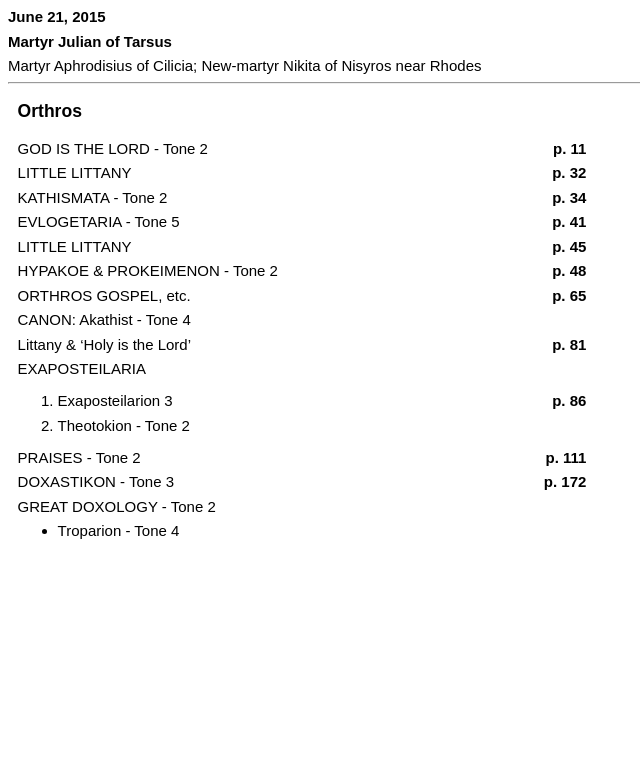
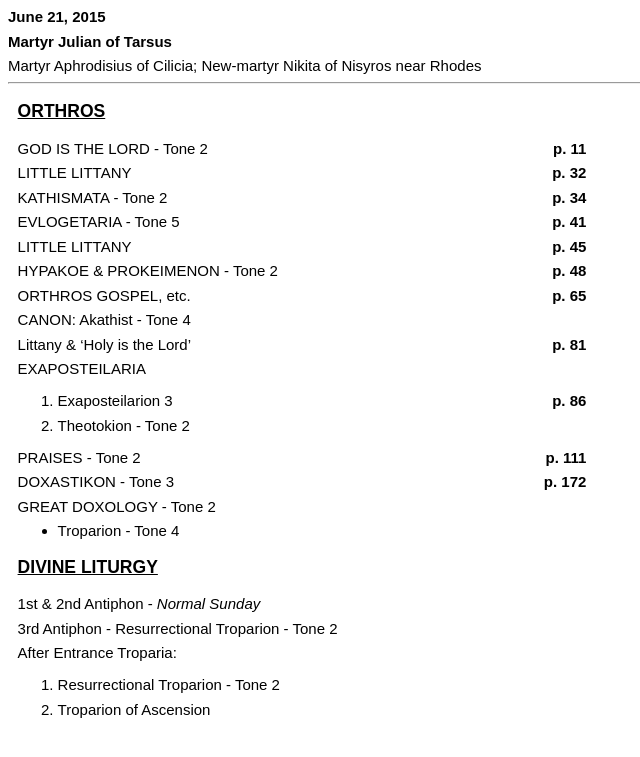
Before and after one commit to JPry/choir-guides, a Jekyll site: the page built from _posts/2015-06-21-Martyr-Julian-of-Tarsus.md, in a window 1280 px wide. Shown: the top 757 px of the page, without its empty margins (0-640 px from the left). Built offline with Jekyll 4.4.1, drawn with Linux system fonts in a browser that asks for light colours.

Commit message:
Add liturgy section

```diff
--- a/_config.yml
+++ b/_config.yml
@@ -27,6 +27,7 @@ defaults:
             layout: "sheet"
             little_ektenia_3: 1
             normal_exaposteilarion: true
+            ascension: true
 
 kramdown:
     parse_block_html: true
--- /dev/null
+++ b/_includes/liturgy.md
@@ -0,0 +1,14 @@
+1st & 2nd Antiphon - *{{ page.antiphon_12 }}*
+
+3rd Antiphon - {{ page.antiphon_3 }}
+
+After Entrance Troparia:
+
+{% for song in page.post_entrance %}
+1. {{ song }}
+{% endfor %}
+{% if page.ascension %}
+1. Troparion of Ascension
+{% else %}
+1. **DO NOT SING** Troparion of Ascension
+{% endif %}
--- a/_layouts/sheet.html
+++ b/_layouts/sheet.html
@@ -40,7 +40,6 @@
             .right {
                 display: inline-block;
                 float: right;
-                font-weight: bold;
             }
             .page-break	{
                 clear: both;
@@ -78,9 +77,15 @@
     <hr>
 
     <div class='section'>
-        <h3>Orthros</h3>
+        <h3 class='caps service'>Orthros</h3>
         {% capture orthros_include %}{% include orthros.md %}{% endcapture %}
         {{ orthros_include | markdownify }}
+    </div>
+
+    <div class="section">
+        <h3 class='caps service'>Divine Liturgy</h3>
+        {% capture liturgy_include %}{% include liturgy.md %}{% endcapture %}
+        {{ liturgy_include | markdownify }}
     </div>
 
 </div>
--- a/_posts/2015-06-21-Martyr-Julian-of-Tarsus.md
+++ b/_posts/2015-06-21-Martyr-Julian-of-Tarsus.md
@@ -10,5 +10,9 @@ eothinon: 3
 canon: Akathist - Tone 4
 exaposteilaria:
     - Theotokion - Tone 2
+antiphon_12: Normal Sunday
+antiphon_3: Resurrectional Troparion - Tone 2
+post_entrance:
+    - Resurrectional Troparion - Tone 2
 
 ---
```
